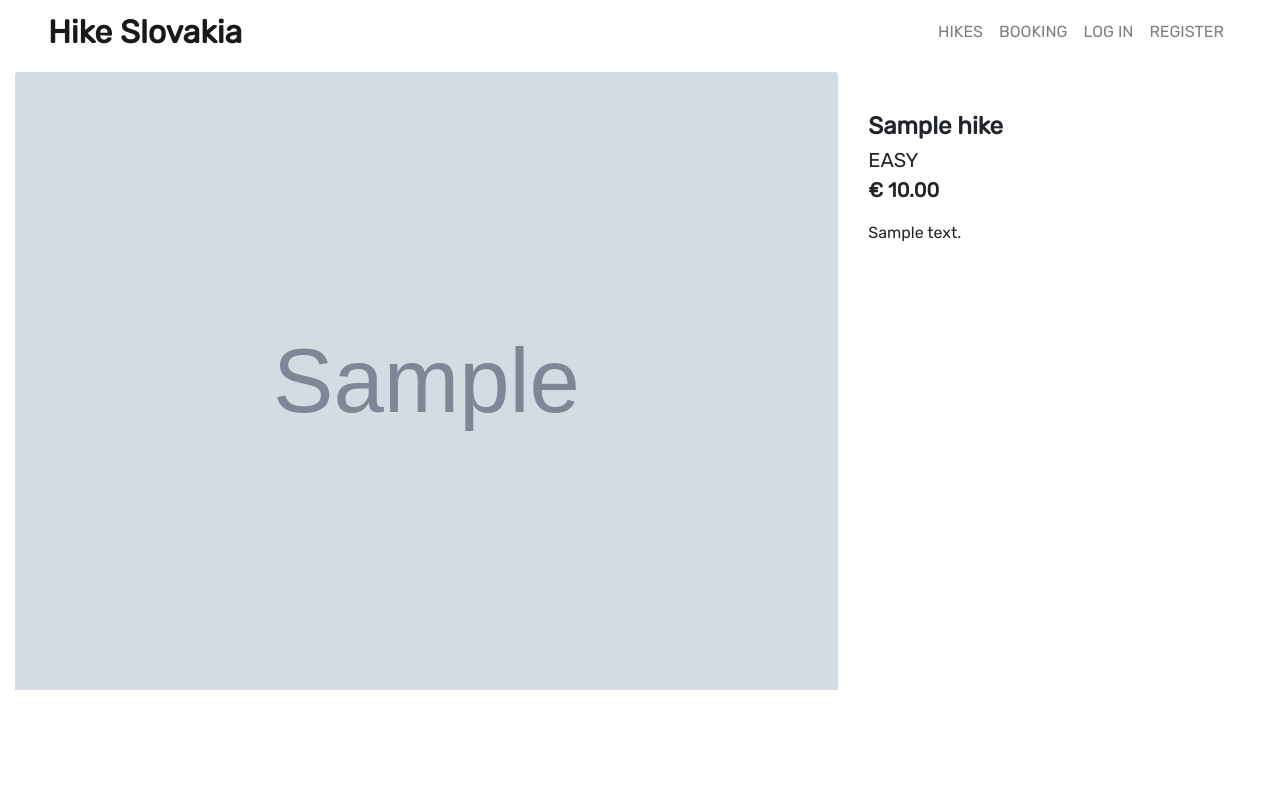
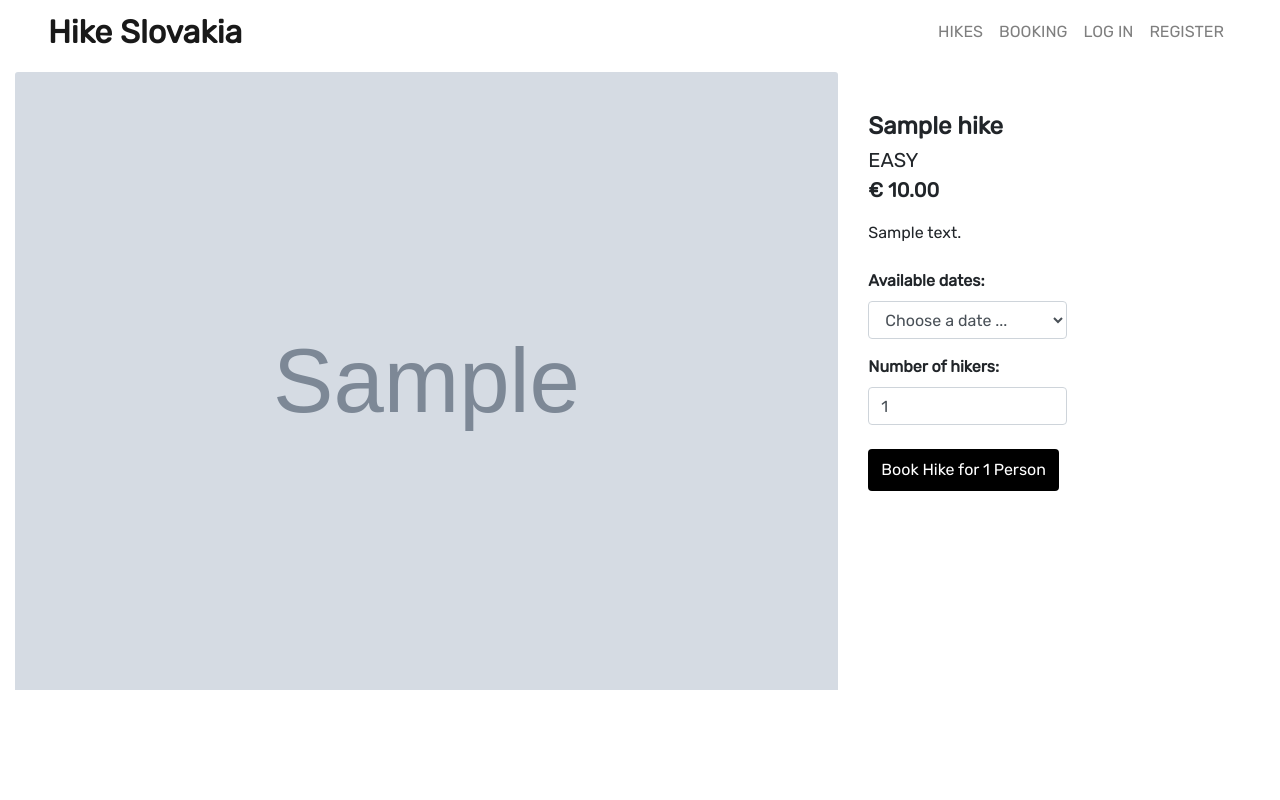
Before and after one commit to monika-hrda/hike-slovakia, a Django app: page /hikes/1 in a window 1280 px wide. Run offline with Django 3.2, Linux system fonts and the light colour scheme; tables that the repository leaves empty hold one stand-in row (values such as "Sample post"); grey boxes marked "Sample" are stand-in pictures.

Commit message:
Add booking form to hike detail page

```diff
--- a/hikes/templates/hikes/hike_detail.html
+++ b/hikes/templates/hikes/hike_detail.html
@@ -19,7 +19,28 @@
                 <h4 class="mb-1 font-weight-bold">{{ hike.title }}</h4>
                 <p class="lead text-uppercase mb-0 text-left">{{ hike.get_difficulty_display }}</p>
                 <p class="lead mb-0 text-left font-weight-bold">€ {{ hike.price }}</p>
-                <p class="mt-3">{{ hike.description }}</p>
+                <p class="mt-3 mb-4">{{ hike.description }}</p>
+
+                <form action="" method="POST" id="book-hike-form">
+                    {% csrf_token %}
+                    <div class="form-group w-50">
+                        <label for="hike-date-dropdown" id="hike-date-dropdown-label"><strong>Available dates:</strong></label>
+                        <select class="form-control rounded-1" name="hike_date" id="hike-date-dropdown" required>
+                            <option value="" disabled selected>Choose a date ...</option>
+                            {% for scheduled_hike in scheduled_hikes %}
+                                <option value="{{ scheduled_hike.id }}">{{ scheduled_hike.date }}</option>
+                            {% endfor %}
+                        </select>
+                    </div>
+                    <div class="form-group w-50">
+                        <label for="num-people-input" id="num-people-input-label"><strong>Number of hikers:</strong></label>
+                        <input class="form-control" type="number" name="number_of_people" id="num-people-input" value="1" min="1"
+                            max="5" required />
+                    </div>
+                    <button type="submit" id="book-hike-button"
+                        class="btn rounded-1 mt-2 py-2 {% if scheduled_hikes|length == 0 %} book-hike-btn-dis {% else %} book-hike-btn {% endif %}"
+                        {% if scheduled_hikes|length == 0 %} disabled {% endif %}>Book Hike for 1 Person</button>
+                </form>
             </div>
         </div>
     </div>
--- a/hikes/views.py
+++ b/hikes/views.py
@@ -1,5 +1,5 @@
 from django.shortcuts import render, get_object_or_404
-from .models import Hike
+from .models import Hike, ScheduledHike
 
 
 def all_hikes(request):
@@ -18,9 +18,11 @@ def hike_detail(request, hike_id):
     """ A view to show individual hike details """
 
     hike = get_object_or_404(Hike, pk=hike_id)
+    scheduled_hikes = ScheduledHike.objects.filter(hike=hike).order_by('date')
 
     context = {
         'hike': hike,
+        'scheduled_hikes': scheduled_hikes,
     }
 
     return render(request, 'hikes/hike_detail.html', context)
--- a/static/css/base.css
+++ b/static/css/base.css
@@ -37,3 +37,28 @@ h1 {
     background: black;
     color: white;
 }
+
+.book-hike-btn {
+    background: black;
+    color: white;
+}
+
+.book-hike-btn-dis {
+    background: grey;
+}
+
+.book-hike-btn:hover,
+.book-hike-btn:active,
+.book-hike-btn:focus {
+    background: white;
+    color: black;
+    border: 1px solid black;
+}
+
+/* ---------------------------------------- Media queries */
+
+@media only screen and (max-width: 992px) {
+    #book-hike-form .form-group select input {
+        width: 50%;
+    }
+}
```
